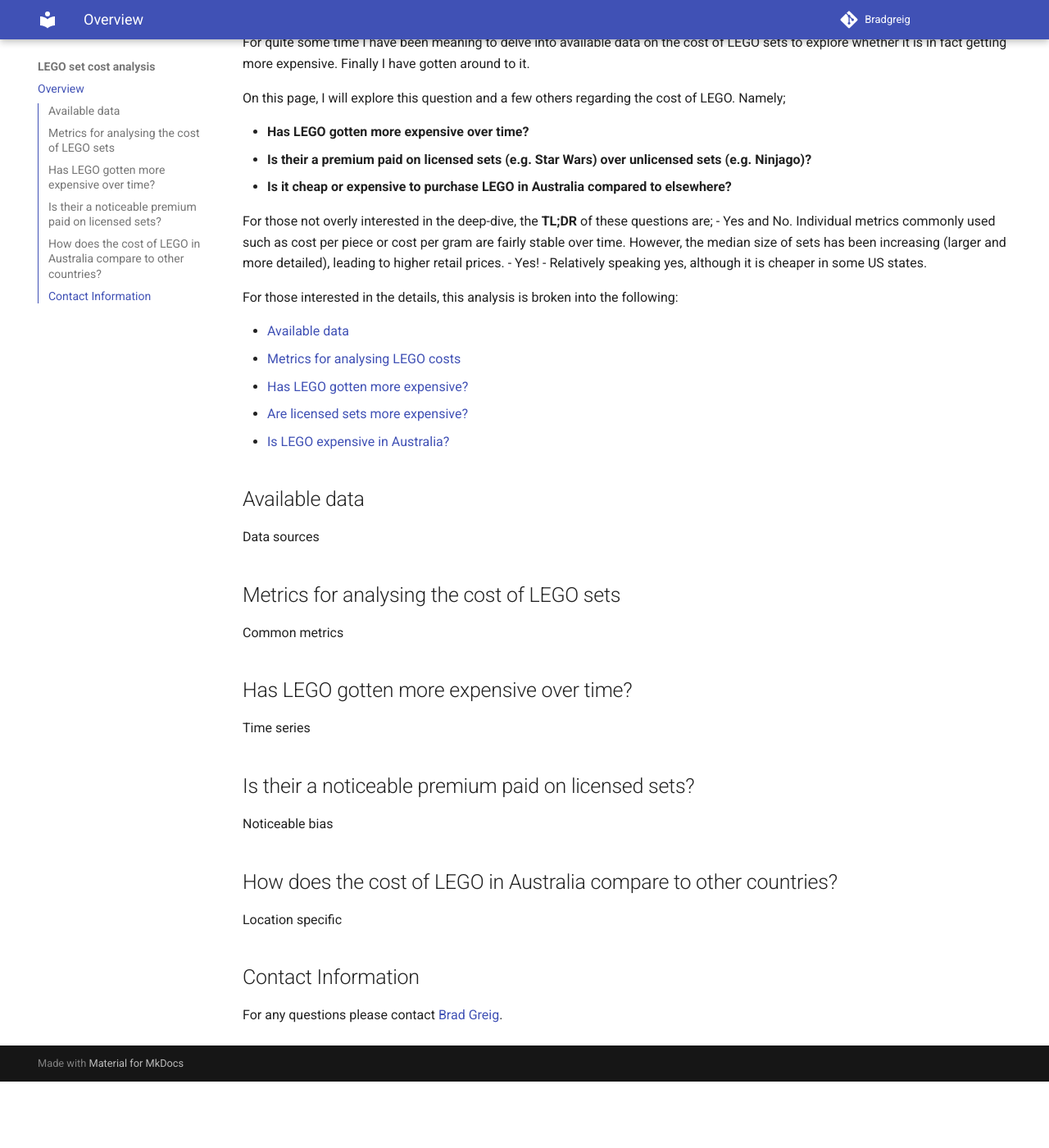
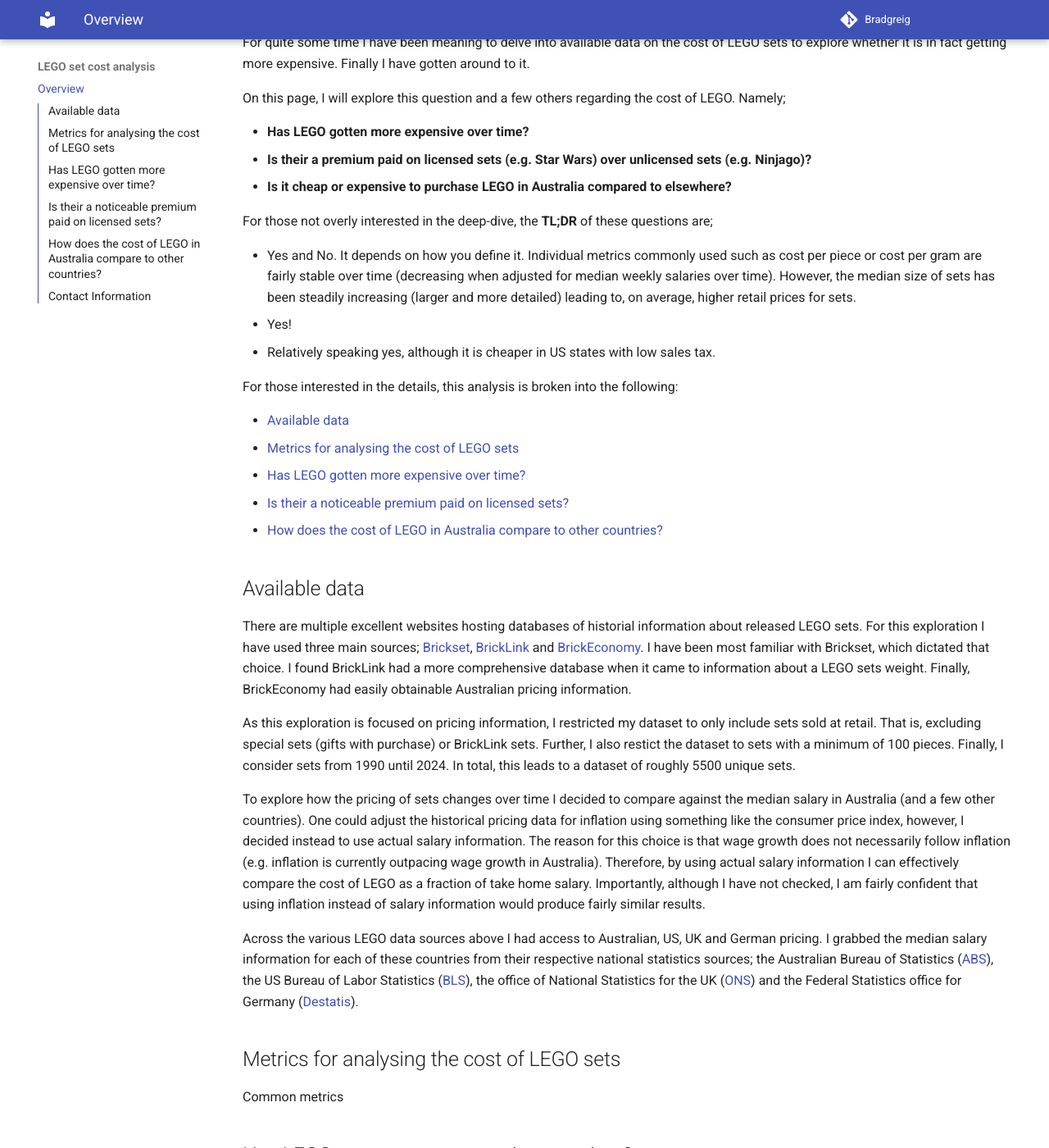
Before and after one commit to BradGreig/LEGO-analysis, an MkDocs documentation site: the page built from docs/index.md, in a window 1280 px wide and 1400 px high, scrolled down 233 px. Shown: the whole window at 82% size. Built offline with MkDocs 1.6.1 and Material for MkDocs 9.7.7, drawn with Linux system fonts in a browser that asks for light colours; before the commit the page ends 1552 px from its top, so only the background shows below that.

Commit message:
Add data information

```diff
--- a/docs/index.md
+++ b/docs/index.md
@@ -11,21 +11,29 @@
 - **Is it cheap or expensive to purchase LEGO in Australia compared to elsewhere?**
 
 For those not overly interested in the deep-dive, the **TL;DR** of these questions are;
-- Yes and No. Individual metrics commonly used such as cost per piece or cost per gram are fairly stable over time. However, the median size of sets has been increasing (larger and more detailed), leading to higher retail prices.
+
+- Yes and No. It depends on how you define it. Individual metrics commonly used such as cost per piece or cost per gram are fairly stable over time (decreasing when adjusted for median weekly salaries over time). However, the median size of sets has been steadily increasing (larger and more detailed) leading to, on average, higher retail prices for sets.
 - Yes!
-- Relatively speaking yes, although it is cheaper in some US states.
+- Relatively speaking yes, although it is cheaper in US states with low sales tax.
 
 For those interested in the details, this analysis is broken into the following:
 
 - [Available data](#data)
-- [Metrics for analysing LEGO costs](#data-metrics)
-- [Has LEGO gotten more expensive?](#time-analysis)
-- [Are licensed sets more expensive?](#licensed-unlicensed)
-- [Is LEGO expensive in Australia?](#cost-in-Australia)
+- [Metrics for analysing the cost of LEGO sets](#data-metrics)
+- [Has LEGO gotten more expensive over time?](#time-analysis)
+- [Is their a noticeable premium paid on licensed sets?](#licensed-unlicensed)
+- [How does the cost of LEGO in Australia compare to other countries?](#cost-in-Australia)
 
 ## Available data
 
-Data sources
+There are multiple excellent websites hosting databases of historial information about released LEGO sets. For this exploration I have used three main sources; [Brickset](https://brickset.com/), [BrickLink](https://www.bricklink.com/v2/main.page) and [BrickEconomy](https://www.brickeconomy.com/). I have been most familiar with Brickset, which dictated that choice. I found BrickLink had a more comprehensive database when it came to information about a LEGO sets weight. Finally, BrickEconomy had easily obtainable Australian pricing information.
+
+As this exploration is focused on pricing information, I restricted my dataset to only include sets sold at retail. That is, excluding special sets (gifts with purchase) or BrickLink sets. Further, I also restict the dataset to sets with a minimum of 100 pieces. Finally, I consider sets from 1990 until 2024. In total, this leads to a dataset of roughly 5500 unique sets.
+
+To explore how the pricing of sets changes over time I decided to compare against the median salary in Australia (and a few other countries). One could adjust the historical pricing data for inflation using something like the consumer price index, however, I decided instead to use actual salary information. The reason for this choice is that wage growth does not necessarily follow inflation (e.g. inflation is currently outpacing wage growth in Australia). Therefore, by using actual salary information I can effectively compare the cost of LEGO as a fraction of take home salary. Importantly, although I have not checked, I am fairly confident that using inflation instead of salary information would produce fairly similar results.
+
+Across the various LEGO data sources above I had access to Australian, US, UK and German pricing. I grabbed the median salary information for each of these countries from their respective national statistics sources; the Australian Bureau of Statistics ([ABS](https://www.abs.gov.au/)), the US Bureau of Labor Statistics ([BLS](https://www.bls.gov/)), the office of National Statistics for the UK ([ONS](https://www.ons.gov.uk/])) and the Federal Statistics office for Germany ([Destatis](https://www.destatis.de/EN/Home/_node.html)).
+
 
 ## Metrics for analysing the cost of LEGO sets
 
```
